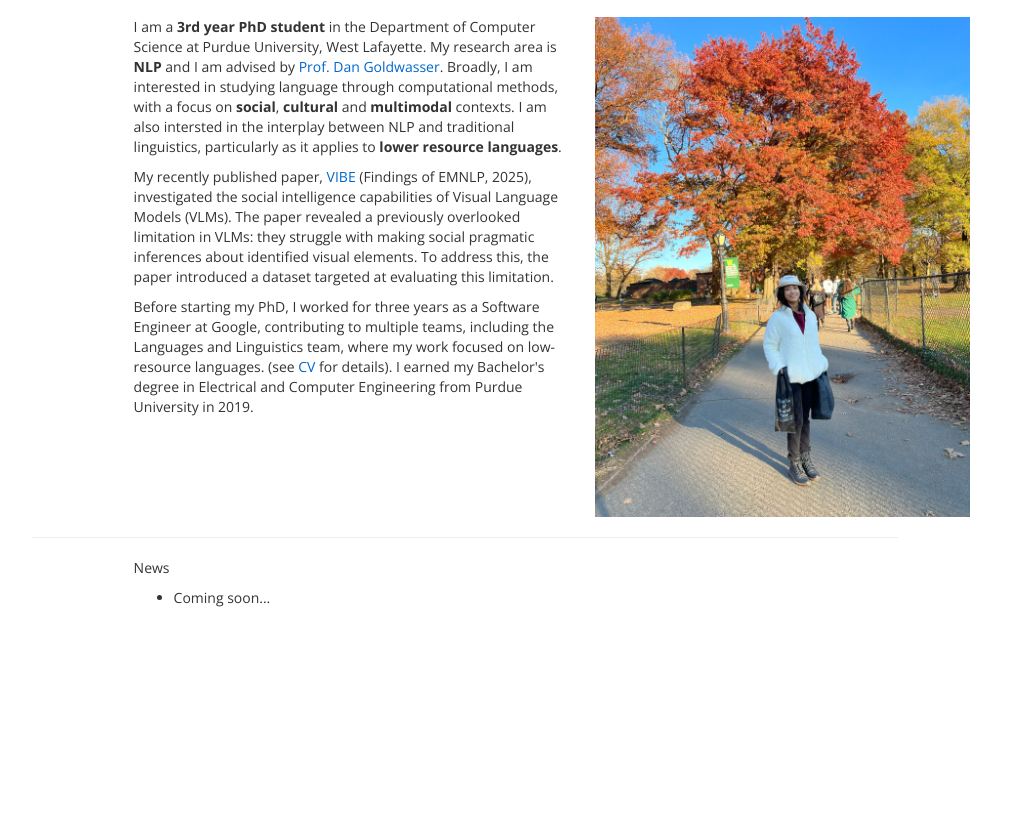
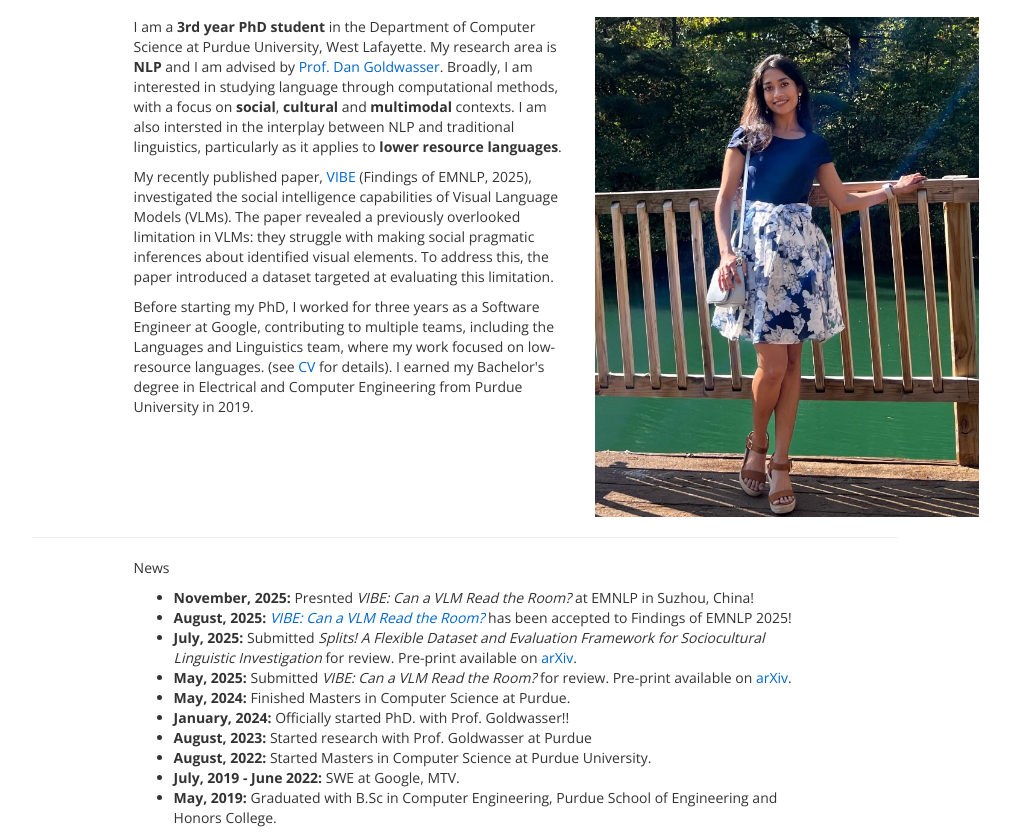
Before and after one commit to taniaisarini/taniaisarini.github.io, a plain HTML site: page index.html in a window 1280 px wide. Shown: the part 108-946 px from the top of the page, without its empty margins (175-1185 px from the left). Before the commit the page ends 800 px from the top, so only its background shows below. Drawn offline with nearby package versions, Linux system fonts and the light colour scheme.

Commit message:
added news

```diff
--- a/index.html
+++ b/index.html
@@ -82,7 +82,7 @@
 
       </div>
       <div class="col-md-4">
-        <img alt="tania" src="images/tania-not-profess.JPG" height="500">
+        <img alt="tania" src="images/TaniaProfessNew.JPG" height="500">
       </div>
     </div>
 
@@ -96,7 +96,16 @@
         <div class="myBox">
           <ul class="news">
             <!-- newest first -->
-            <li>Coming soon...</li>
+            <li><strong>November, 2025:</strong> Presnted <em>VIBE: Can a VLM Read the Room?</em> at EMNLP in Suzhou, China!</li>
+            <li><strong>August, 2025:</strong> <a href="https://aclanthology.org/2025.findings-emnlp.1252/"><em>VIBE: Can a VLM Read the Room?</em></a> has been accepted to Findings of EMNLP 2025!</li>
+            <li><strong>July, 2025:</strong> Submitted <em>Splits! A Flexible Dataset and Evaluation Framework for Sociocultural Linguistic Investigation</em>  for review. Pre-print available on <a href="https://arxiv.org/abs/2504.04640">arXiv</a>.</li> </li>
+            <li><strong>May, 2025:</strong> Submitted <em>VIBE: Can a VLM Read the Room?</em>  for review. Pre-print available on <a href="https://arxiv.org/abs/2506.11162">arXiv</a>.</li> </li>
+            <li><strong>May, 2024:</strong> Finished Masters in Computer Science at Purdue.</li>
+            <li><strong>January, 2024:</strong> Officially started PhD. with Prof. Goldwasser!! </li>
+            <li><strong>August, 2023:</strong> Started research with Prof. Goldwasser at Purdue</li>
+            <li><strong>August, 2022:</strong> Started Masters in Computer Science at Purdue University.</li>
+            <li><strong>July, 2019 - June 2022:</strong> SWE at Google, MTV.</li>
+            <li><strong>May, 2019:</strong> Graduated with B.Sc in Computer Engineering, Purdue School of Engineering and Honors College.</li>
           </ul>
         </div>
       </div>
```
Also changed, not shown: images/TaniaProfessNew.JPG (added).
